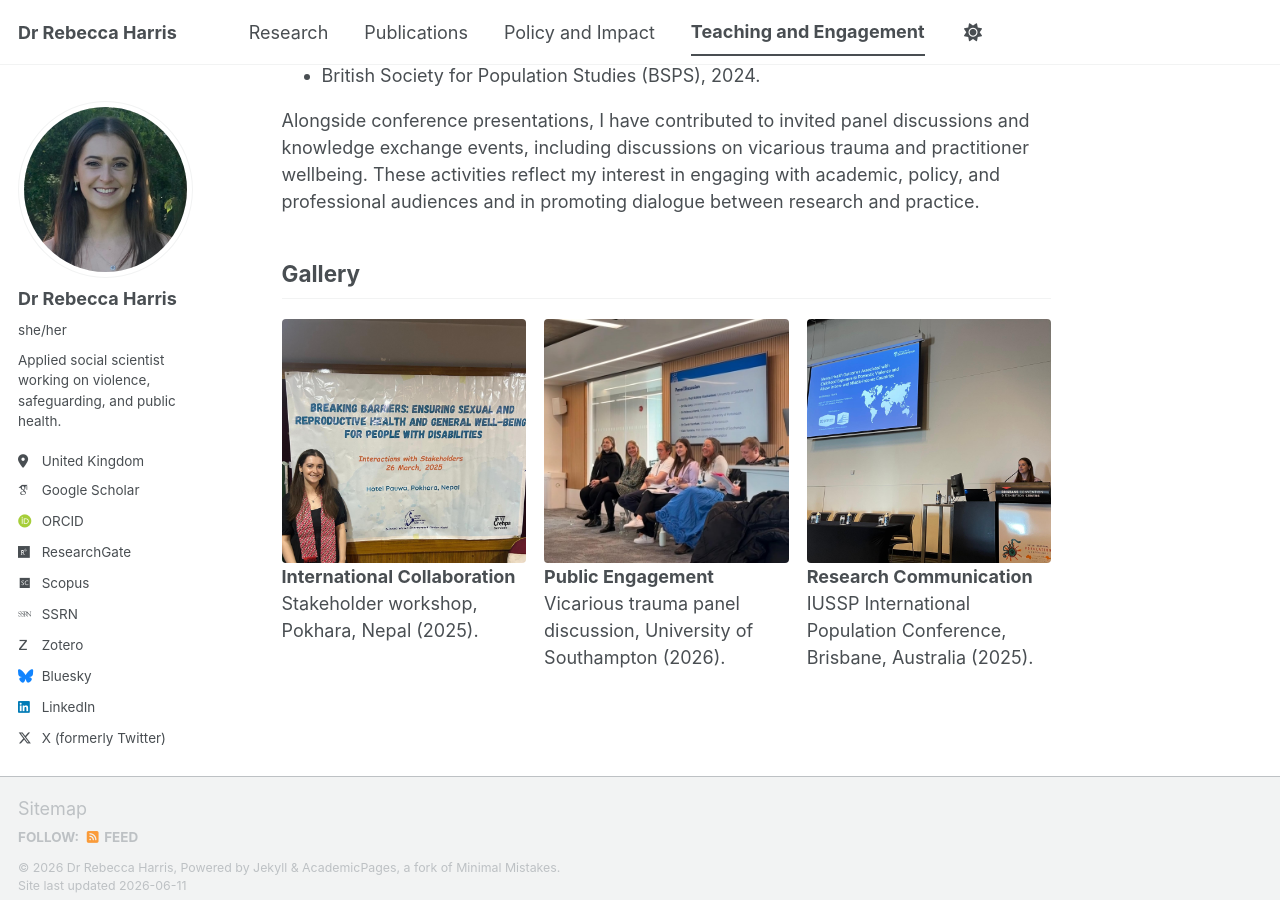
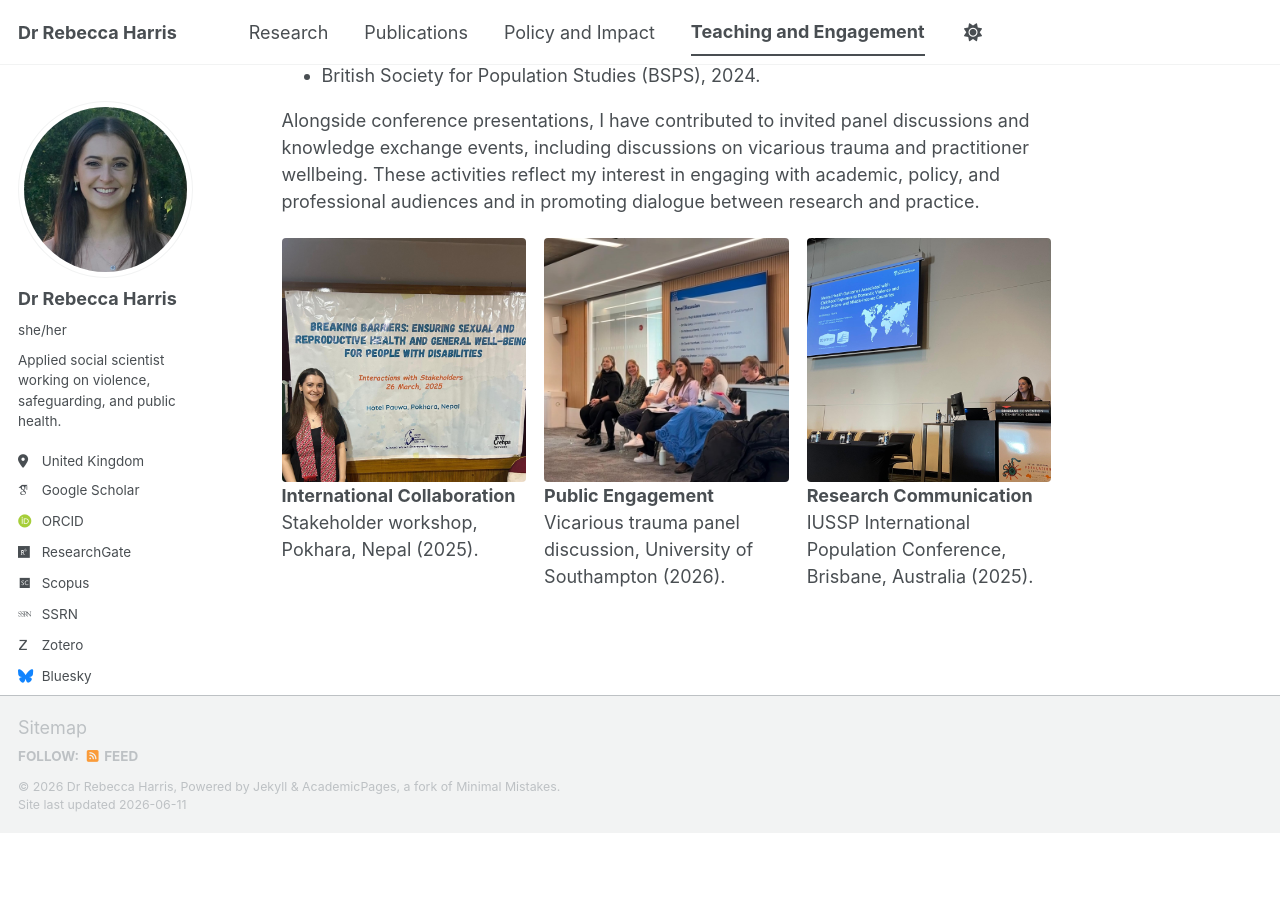
Before and after one commit to DrRebeccaHarris/drrebeccaharris.github.io, a Jekyll site: the page built from _pages/_pages/teaching-and-talks.md, in a window 1280 px wide and 900 px high, scrolled down 1178 px. Built offline with Jekyll 4.4.1, drawn with Linux system fonts in a browser that asks for light colours; some web fonts are replaced; a script bundle is joined from its source files by our own code; library files that are not in the unit come from our copies; after the commit the page ends 2011 px from its top, so only the background shows below that.

Commit message:
Update teaching-and-talks.md

```diff
--- a/_pages/_pages/teaching-and-talks.md
+++ b/_pages/_pages/teaching-and-talks.md
@@ -30,7 +30,6 @@ Recent presentations include:
 
 Alongside conference presentations, I have contributed to invited panel discussions and knowledge exchange events, including discussions on vicarious trauma and practitioner wellbeing. These activities reflect my interest in engaging with academic, policy, and professional audiences and in promoting dialogue between research and practice.
 
-## Gallery
 
 <div style="display: grid; grid-template-columns: repeat(3, 1fr); gap: 18px; margin-top: 20px;">
 
```
